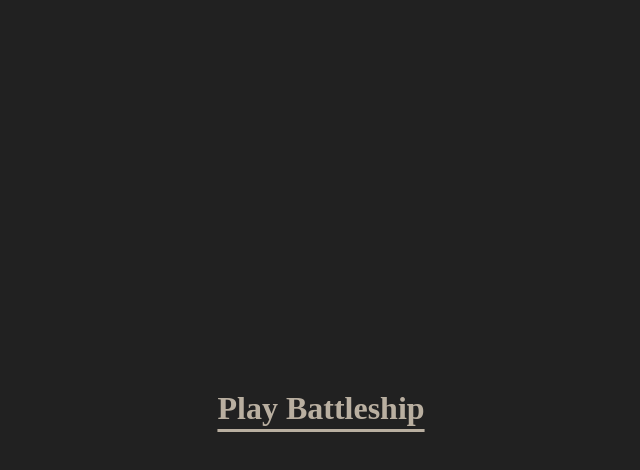
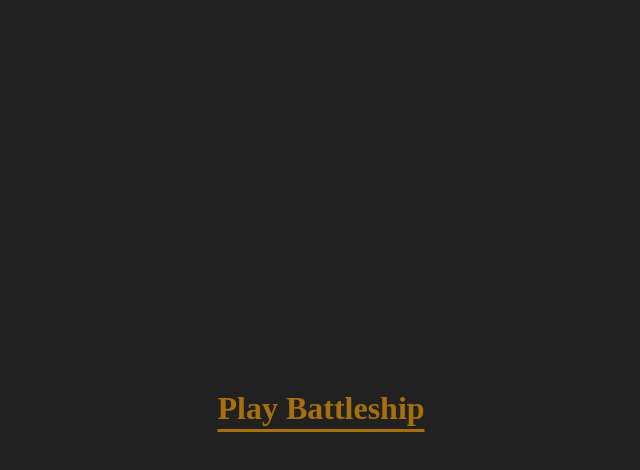
Before and after one commit to alesmazur/Battleship, a plain HTML site: page index.html in a window 1280 px wide. In both pictures the pointer is over the element "Play Battleship". Shown: the whole page, without its empty margins (319-959 px from the left). Drawn offline with Linux system fonts and the light colour scheme.

Commit message:
new css rules added

```diff
--- a/index.css
+++ b/index.css
@@ -10,10 +10,13 @@ body {
 h1 {
   cursor: pointer;
   margin: 0 auto;
+  transition: all 0.2s ease-in-out;
 }
 
 h1:hover {
   text-decoration: underline;
   text-underline-offset: 0.3em;
-  opacity: 0.7;
+  opacity: 0.6;
+  color: orange;
+  font-weight: 600;
 }
```
